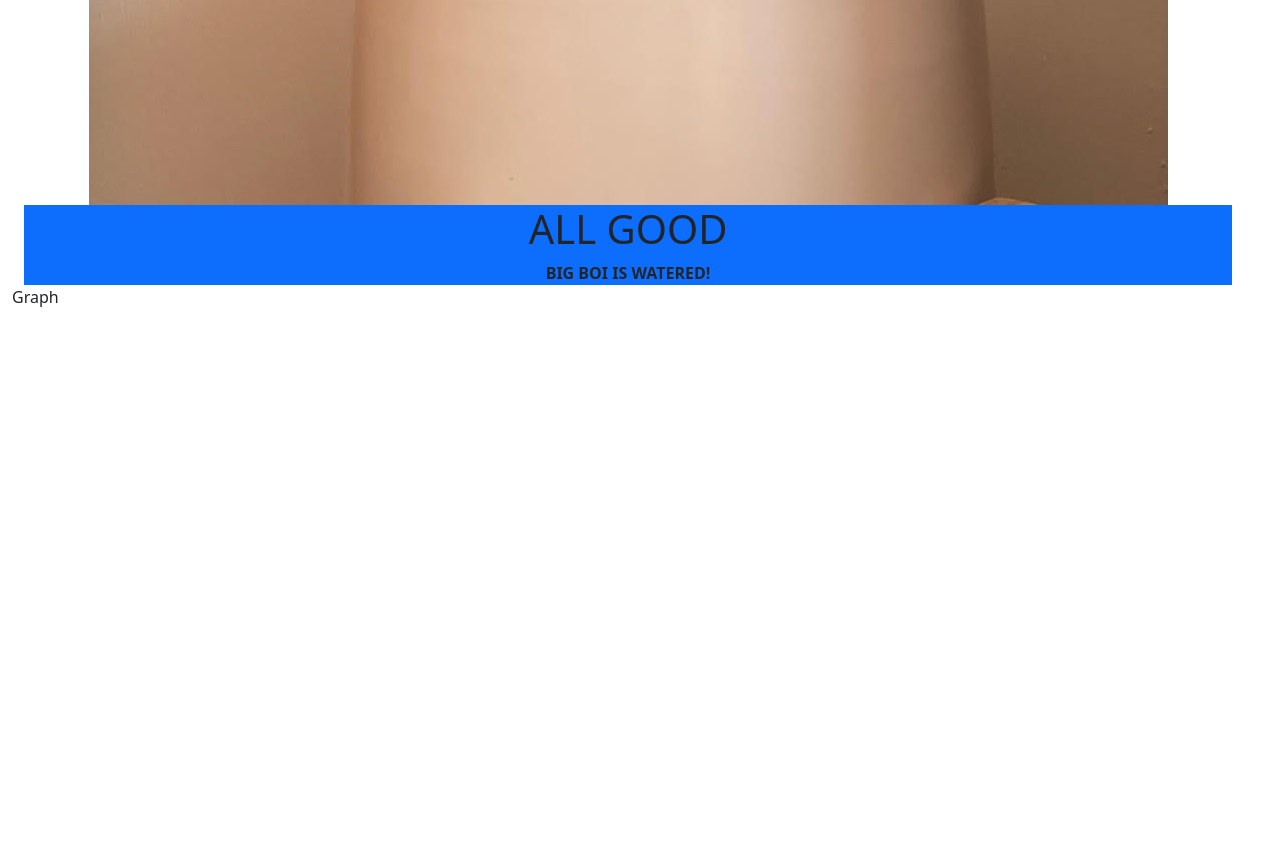
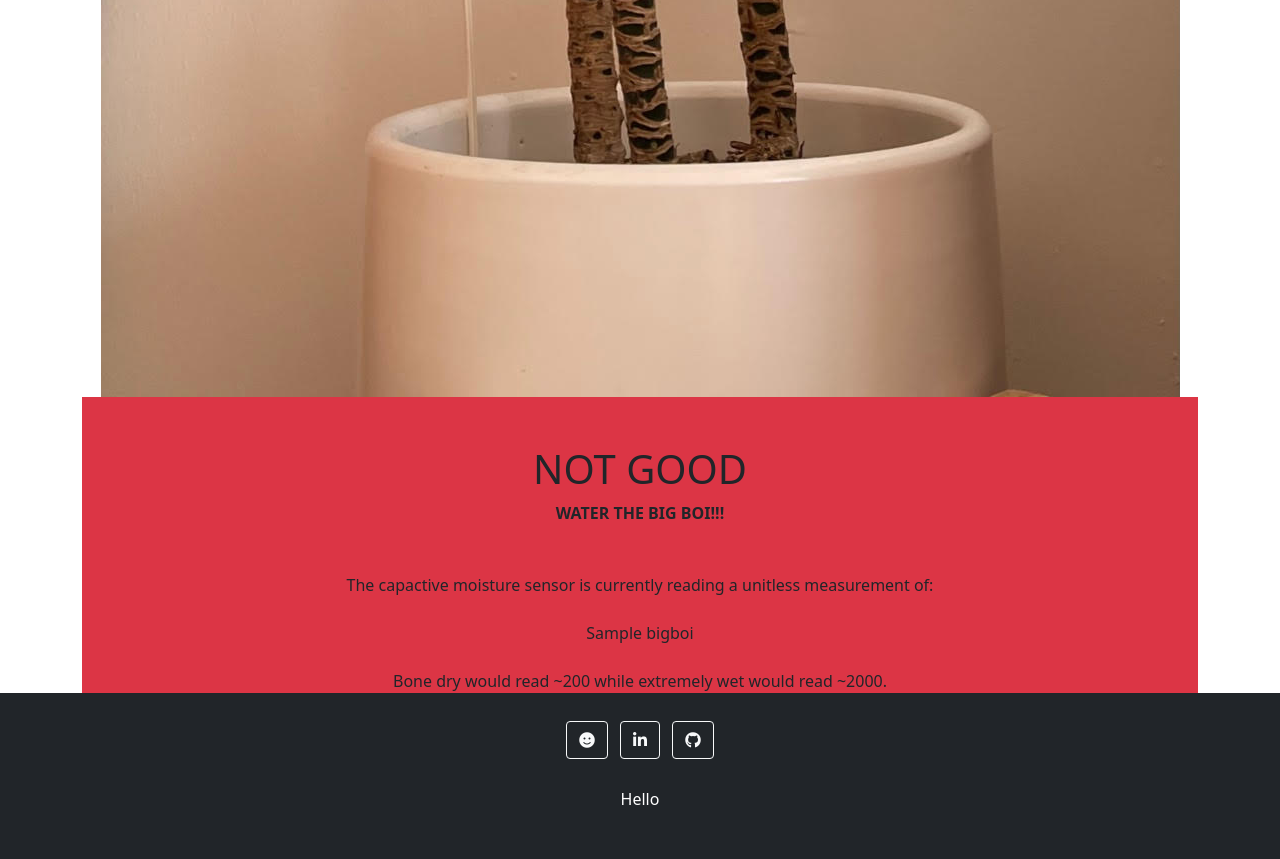
Before and after one commit to zacharylevaton/WaterMyPlantsDoing, a Flask app: template waterMyPlantsDoing/Templates/main.html in a window 1280 px wide. Shown: the part 4040-4899 px from the top of the page. Before the commit the page ends 4347 px from the top, so only its background shows below. Run offline with Flask 2, Linux system fonts and the light colour scheme; the template is opened without the code that fills it: most values are stand-ins (such as "Sample title", 1, 10 or a date in 2020); some libraries are stand-ins or nearby versions.

Commit message:
Finalizing layout for both moisture sensor outputs and photos. Starting on footer.

```diff
--- a/waterMyPlantsDoing/Templates/main.html
+++ b/waterMyPlantsDoing/Templates/main.html
@@ -11,7 +11,7 @@
     </header>
 
     <header id="Content">
-        <div class="container-flex pl-4 pr-5">
+        <div class="container">
             <div class="row">
                 <!-- Left Content Area -->
                 <div class="col" align="center">
@@ -20,28 +20,41 @@
                             <img class="Content-Photo" src="/static/bonsai.jpeg">
                         </div>
                         <div class="col">
-                            {% if bonsai %}
-                                <div class="panel status bg-primary">
+                            {% if bonsai > 750%}
+                                <div class="panel pt-5 status bg-primary h-100 justify-content-center align-items-center">
                                     <div class="panel-heading">
                                         <h1 class="panel-title text-center">ALL GOOD</h1>
                                     </div>
                                     <div class="panel-body text-center">
                                         <strong>BONSAI IS WATERED!</strong>
                                     </div>
+                                    <div class="text-center">
+                                        <br><br>
+                                        The capactive moisture sensor is currently reading a unitless measurement of:
+                                        <br><br>
+                                        {{ bonsai }}
+                                        <br><br>
+                                        Bone dry would read ~200 while extremely wet would read ~2000.
+                                    </div>
                                 </div>
                             {% else %}
-                                <div class="panel status bg-danger">
+                                <div class="panel pt-5 status bg-danger h-100 justify-content-center align-items-center">
                                     <div class="panel-heading">
                                         <h1 class="panel-title text-center">NOT GOOD</h1>
                                     </div>
                                     <div class="panel-body text-center">
                                         <strong>WATER MY BONSAI!!!</strong>
                                     </div>
+                                    <div class="text-center">
+                                        <br><br>
+                                        The capactive moisture sensor is currently reading a unitless measurement of:
+                                        <br><br>
+                                        {{ bonsai }}
+                                        <br><br>
+                                        Bone dry would read ~200 while extremely wet would read ~2000.
+                                    </div>
                                 </div>
                             {% endif %}
-                            <div class="row Content-Graph">
-                                Graph
-                            </div>
                         </div>
                     </div>
                 </div>
@@ -53,28 +66,41 @@
                             <img class="Content-Photo" src="/static/bigboi.jpeg">
                         </div>
                         <div class="col">
-                            {% if bigboi %}
-                                <div class="panel status bg-primary">
+                            {% if bigboi > 750 %}
+                                <div class="panel pt-5 status bg-primary h-100 justify-content-center align-items-center">
                                     <div class="panel-heading">
                                         <h1 class="panel-title text-center">ALL GOOD</h1>
                                     </div>
                                     <div class="panel-body text-center">
                                         <strong>BIG BOI IS WATERED!</strong>
                                     </div>
+                                    <div class="text-center">
+                                        <br><br>
+                                        The capactive moisture sensor is currently reading a unitless measurement of:
+                                        <br><br>
+                                        {{ bigboi }}
+                                        <br><br>
+                                        Bone dry would read ~200 while extremely wet would read ~2000.
+                                    </div>
                                 </div>
                             {% else %}
-                                <div class="panel status bg-danger">
+                                <div class="panel pt-5 status bg-danger h-100 justify-content-center align-items-center">
                                     <div class="panel-heading">
                                         <h1 class="panel-title text-center">NOT GOOD</h1>
                                     </div>
                                     <div class="panel-body text-center">
                                         <strong>WATER THE BIG BOI!!!</strong>
                                     </div>
+                                    <div class="text-center">
+                                        <br><br>
+                                        The capactive moisture sensor is currently reading a unitless measurement of:
+                                        <br><br>
+                                        {{ bigboi }}
+                                        <br><br>
+                                        Bone dry would read ~200 while extremely wet would read ~2000.
+                                    </div>
                                 </div>
                             {% endif %}
-                            <div class="row Content-Graph">
-                                Graph
-                            </div>
                         </div>
                     </div>
                 </div>
@@ -82,4 +108,39 @@
         </div>
     </header>
 
+    <!-- Footer -->
+    <footer class="bg-dark text-center text-white pmt-5">
+        <!-- Grid container -->
+        <div class="container p-4">
+            <!-- Section: Social media -->
+            <section class="mb-4">
+            <!-- Personal Site -->
+            <a class="btn btn-outline-light btn-floating m-1" href="#!" role="button">
+                <i class="fa fa-smile"></i>
+            </a>
+
+            <!-- Linkedin -->
+            <a class="btn btn-outline-light btn-floating m-1" href="https://www.linkedin.com/in/zachlevaton/" role="button">
+                <i class="fab fa-linkedin-in"></i>
+            </a>
+
+            <!-- Github -->
+            <a class="btn btn-outline-light btn-floating m-1" href="https://github.com/zacharylevaton" role="button">
+                <i class="fab fa-github"></i>
+            </a>
+            </section>
+            <!-- Section: Social media -->
+
+            <!-- Section: Text -->
+            <section class="mb-4">
+                <p>
+                    Hello
+                </p>
+            </section>
+            <!-- Section: Text -->
+
+        </div>
+        <!-- Grid container -->
+    </footer>
+    <!-- Footer -->
 {% endblock content %}
```
